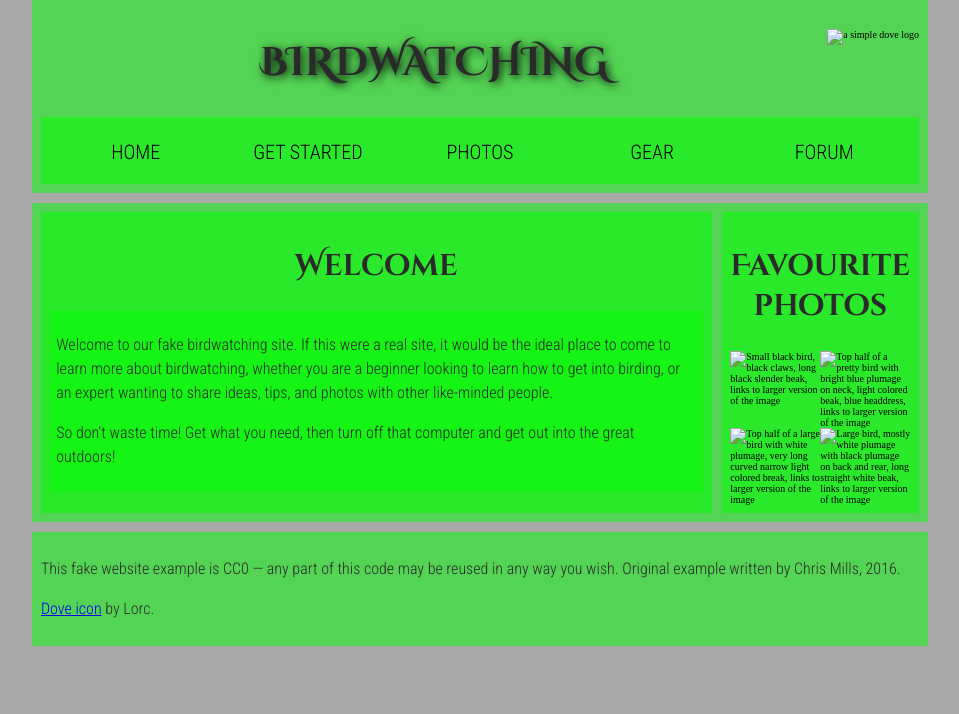
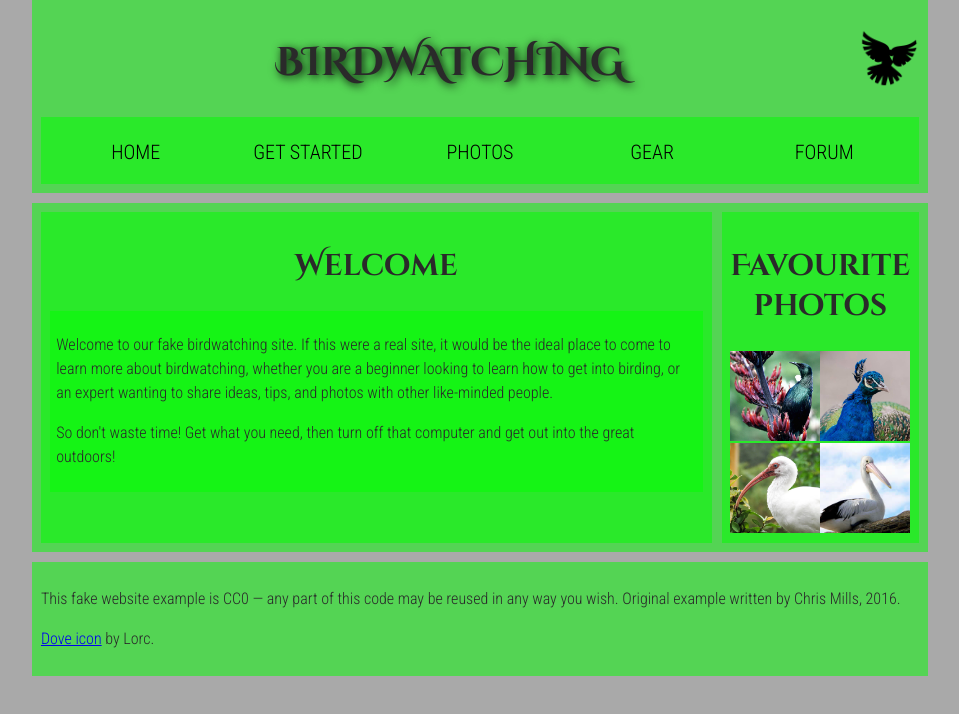
Before and after one commit to TylerVanNostrand/Bird-Watching-Project, a plain HTML site: page index.html in a window 1280 px wide. Shown: the whole page, without its empty margins (160-1119 px from the left). Drawn offline with Linux system fonts and the light colour scheme.

Commit message:
fixed problem with images

```diff
--- a/index.html
+++ b/index.html
@@ -13,7 +13,7 @@
   <body>
 <header>
       <h1>Birdwatching</h1>
-      <img src="img/dove.png" alt="a simple dove logo">
+      <img src="image/dove.png" alt="a simple dove logo">
 
     <nav>
       <ul>
@@ -41,10 +41,10 @@
      <aside>
       <h2>Favourite photos</h2>
 
-      <a><img src=img/favorite-1_th.jpg alt="Small black bird, black claws, long black slender beak, links to larger version of the image"></a>
-      <a><img src=img/favorite-2_th.jpg alt="Top half of a pretty bird with bright blue plumage on neck, light colored beak, blue headdress, links to larger version of the image"></a>
-      <a><img src=img/favorite-3_th.jpg alt="Top half of a large bird with white plumage, very long curved narrow light colored break, links to larger version of the image"></a>
-      <a><img src=img/favorite-4_th.jpg alt="Large bird, mostly white plumage with black plumage on back and rear, long straight white beak, links to larger version of the image"></a>
+      <a><img src=image/favorite-1.jpg alt="Small black bird, black claws, long black slender beak, links to larger version of the image"></a>
+      <a><img src=image/favorite-2.jpg alt="Top half of a pretty bird with bright blue plumage on neck, light colored beak, blue headdress, links to larger version of the image"></a>
+      <a><img src=image/favorite-3.jpg alt="Top half of a large bird with white plumage, very long curved narrow light colored break, links to larger version of the image"></a>
+      <a><img src=image/favorite-4_th.jpg alt="Large bird, mostly white plumage with black plumage on back and rear, long straight white beak, links to larger version of the image"></a>
 </aside>
 
 </main>
```
